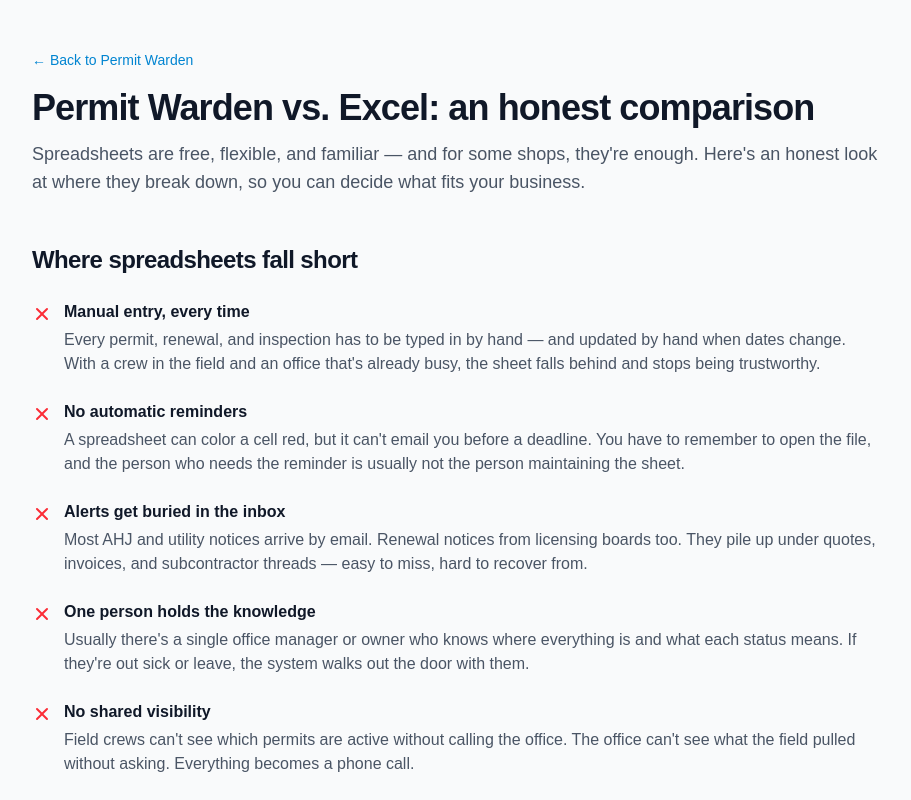
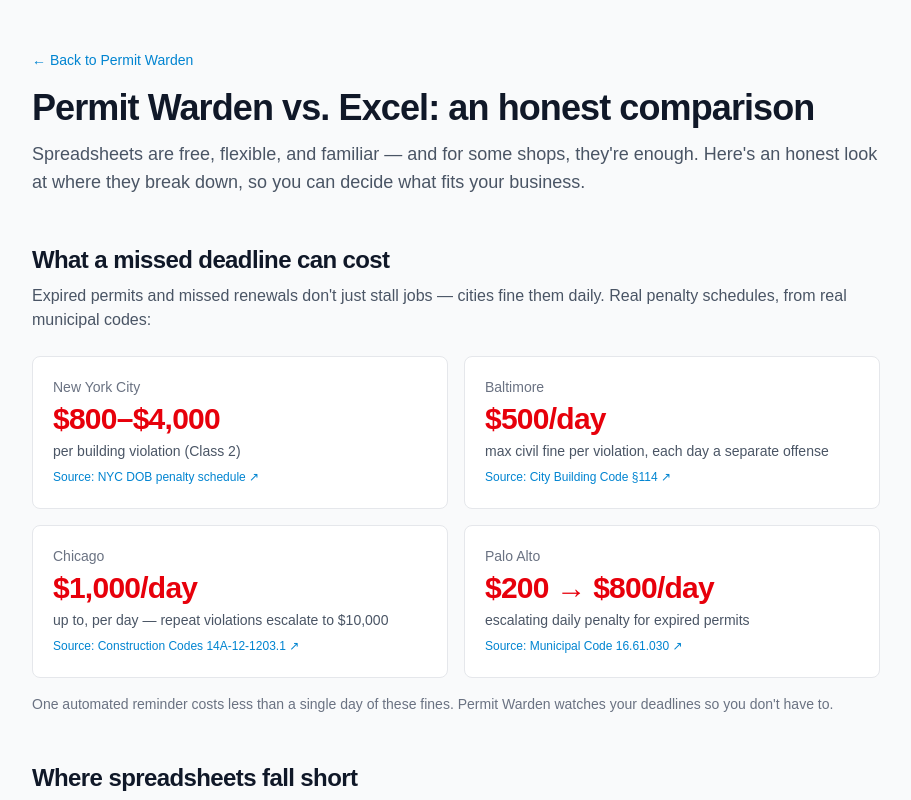
Before and after one commit to theahmedali89/permit-tracker, a Next.js app: page /compare/permitwarden-vs-excel in a window 1280 px wide. Shown: the top 800 px of the page, without its empty margins (184-1095 px from the left). Built offline with nearby package versions, Linux system fonts and the light colour scheme.

Commit message:
Add verified fine-stats band to compare + solutions pages (NYC/Baltimore/Chicago/Palo Alto, sourced)

```diff
--- /dev/null
+++ b/app/(public)/_components/FineStats.tsx
@@ -0,0 +1,88 @@
+/**
+ * FineStats — "what's at stake" band for public marketing pages.
+ *
+ * Every figure below is verified against a primary municipal source
+ * (verified 2026-10-17). Do NOT add figures without a citable source.
+ * - NYC $800–$4,000: NYC DOB/ECB Buildings Penalty Schedule, Class 2 violations
+ * - Baltimore up to $500/day: Baltimore City Building Code §114.4–114.5
+ * - Chicago up to $1,000/day: Construction Codes Table 14A-12-1203.1 (escalates to $10,000 for repeat)
+ * - Palo Alto $200→$800/day: Municipal Code 16.61.030, expired-permit penalties
+ *   (NOTE: this schedule belongs to Palo Alto, CA — NOT Los Altos)
+ */
+const FINES: {
+  city: string;
+  figure: string;
+  label: string;
+  source: string;
+  sourceUrl: string;
+}[] = [
+  {
+    city: "New York City",
+    figure: "$800–$4,000",
+    label: "per building violation (Class 2)",
+    source: "NYC DOB penalty schedule",
+    sourceUrl: "https://www.nyc.gov/html/ecb/downloads/pdf/BuildingsPenaltySchedule.pdf",
+  },
+  {
+    city: "Baltimore",
+    figure: "$500/day",
+    label: "max civil fine per violation, each day a separate offense",
+    source: "City Building Code §114",
+    sourceUrl: "https://codes.baltimorecity.gov/us/md/cities/baltimore/code/building-codes/II/114",
+  },
+  {
+    city: "Chicago",
+    figure: "$1,000/day",
+    label: "up to, per day — repeat violations escalate to $10,000",
+    source: "Construction Codes 14A-12-1203.1",
+    sourceUrl: "https://codelibrary.amlegal.com/codes/chicago/latest/chicago_il/0-0-0-2661915",
+  },
+  {
+    city: "Palo Alto",
+    figure: "$200 → $800/day",
+    label: "escalating daily penalty for expired permits",
+    source: "Municipal Code 16.61.030",
+    sourceUrl:
+      "https://www.cityofpaloalto.org/files/assets/public/agendas-minutes-reports/reports/city-manager-reports-cmrs/year-archive/2013/id-4314-agenda-item-number-10.pdf",
+  },
+];
+
+export default function FineStats() {
+  return (
+    <section aria-label="What missed permit deadlines can cost">
+      <h2 className="mt-12 text-2xl font-semibold tracking-tight text-gray-900 dark:text-white">
+        What a missed deadline can cost
+      </h2>
+      <p className="mt-2 text-gray-600 dark:text-gray-400">
+        Expired permits and missed renewals don&apos;t just stall jobs — cities fine them
+        daily. Real penalty schedules, from real municipal codes:
+      </p>
+      <div className="mt-6 grid gap-4 sm:grid-cols-2">
+        {FINES.map((f) => (
+          <div
+            key={f.city}
+            className="rounded-lg border border-gray-200 bg-white p-5 dark:border-gray-700 dark:bg-gray-800"
+          >
+            <p className="text-sm font-medium text-gray-500 dark:text-gray-400">{f.city}</p>
+            <p className="mt-1 text-3xl font-bold tracking-tight text-red-600 dark:text-red-400">
+              {f.figure}
+            </p>
+            <p className="mt-1 text-sm text-gray-600 dark:text-gray-400">{f.label}</p>
+            <a
+              href={f.sourceUrl}
+              target="_blank"
+              rel="noopener noreferrer"
+              className="mt-2 inline-block text-xs font-medium text-sky-600 hover:text-sky-700 dark:text-sky-400"
+            >
+              Source: {f.source} ↗
+            </a>
+          </div>
+        ))}
+      </div>
+      <p className="mt-4 text-sm text-gray-500 dark:text-gray-500">
+        One automated reminder costs less than a single day of these fines. Permit Warden
+        watches your deadlines so you don&apos;t have to.
+      </p>
+    </section>
+  );
+}
--- a/app/(public)/compare/permitwarden-vs-excel/page.tsx
+++ b/app/(public)/compare/permitwarden-vs-excel/page.tsx
@@ -1,5 +1,6 @@
 import type { Metadata } from "next";
 import Link from "next/link";
+import FineStats from "../../_components/FineStats";
 
 const PAGE_URL = "https://permitwarden.com/compare/permitwarden-vs-excel";
 
@@ -86,10 +87,11 @@
             business.
           </p>
 
+          <FineStats />
+
           <h2 className="mt-12 text-2xl font-semibold tracking-tight text-gray-900 dark:text-white">
             Where spreadsheets fall short
-          </h2>
-          <div className="mt-6 space-y-6">
+          </h2>          <div className="mt-6 space-y-6">
             {SPREADSHEET_PAINS.map(([title, body]) => (
               <div key={title} className="flex gap-3">
                 <XIcon />
--- a/app/(public)/solutions/_shared.tsx
+++ b/app/(public)/solutions/_shared.tsx
@@ -1,5 +1,6 @@
 import type { Metadata } from "next";
 import Link from "next/link";
+import FineStats from "../_components/FineStats";
 
 export interface SolutionContent {
   slug: string;
@@ -95,10 +96,11 @@
             ))}
           </div>
 
+          <FineStats />
+
           <h2 className="mt-12 text-2xl font-semibold tracking-tight text-gray-900 dark:text-white">
             How Permit Warden helps
-          </h2>
-          <div className="mt-6 space-y-5">
+          </h2>          <div className="mt-6 space-y-5">
             {content.features.map(([title, body]) => (
               <div key={title} className="flex gap-3">
                 <CheckIcon />
```
